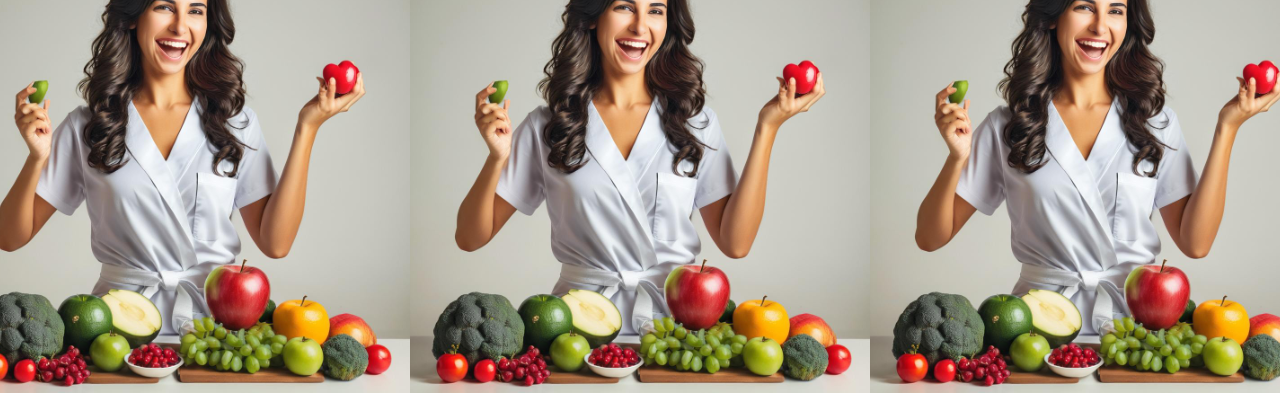
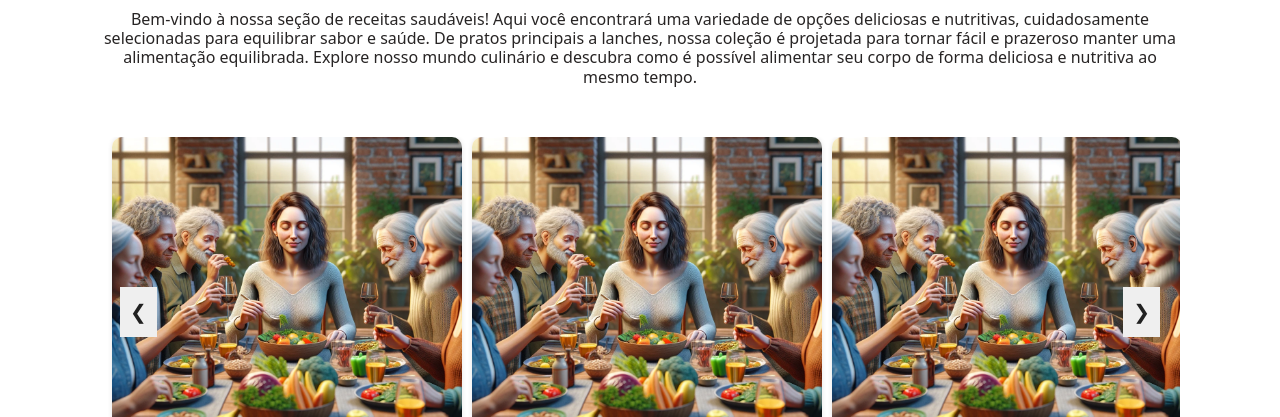
Before and after one commit to ICEI-PUC-Minas-PMV-SI/pmv-si-2024-1-pe3-t2-vida-ativa-sabor, a website: page Src/index.html in a window 1280 px wide. Shown: the part 143-560 px from the top of the page. Drawn offline with nearby package versions, Linux system fonts and the light colour scheme.

Commit message:
correção da parte em branco na página inicial

```diff
--- a/Src/Style.css
+++ b/Src/Style.css
@@ -36,15 +36,7 @@
     position: relative;
 }
 
-.banner {
-    width: 100%;
-    height: 460px;
-    background-image: url(../src/assets/NavBar/7.jpg);
-    background-position: center;
-    background-repeat: repeat;
-    background-size: contain;
-    margin-bottom: 34px;
-}
+
 
 .receitas {
     display: flex;
```
Also changed, not shown: 1 other file.
